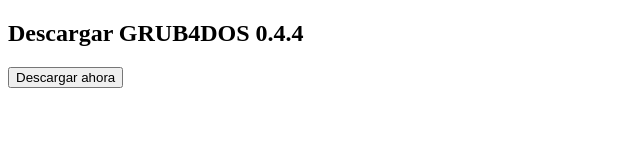
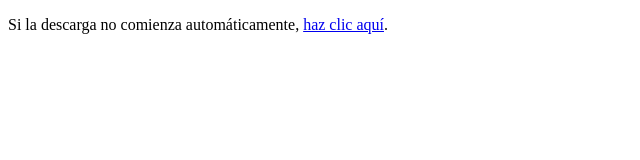
Before and after one commit to diclickoficial-hue/chat, a plain HTML site: page index.html in a window 1280 px wide. Shown: the whole page, without its empty margins (0-640 px from the left). Drawn offline with Linux system fonts and the light colour scheme.

Commit message:
Update index.html

```diff
--- a/index.html
+++ b/index.html
@@ -1,13 +1,11 @@
 <!DOCTYPE html>
 <html lang="es">
 <head>
-<meta charset="UTF-8">
-<title>Descargar GRUB4DOS</title>
+  <meta charset="UTF-8">
+  <meta http-equiv="refresh" content="5;url=https://github.com/diclickoficial-hue/chat/archive/refs/heads/main.zip">
+  <title>Redirigiendo...</title>
 </head>
 <body>
-<h2>Descargar GRUB4DOS 0.4.4</h2>
-<a href="https://sourceforge.net/projects/grub4dos/files/latest/download">
-  <button>Descargar ahora</button>
-</a>
+  <p>Si la descarga no comienza automáticamente, <a href="https://github.com/diclickoficial-hue/chat/archive/refs/heads/main.zip">haz clic aquí</a>.</p>
 </body>
 </html>
```
